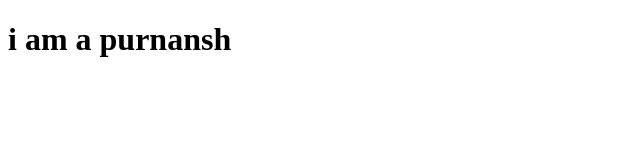
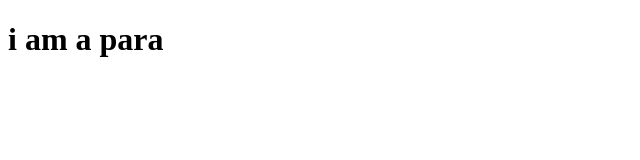
Before and after one commit to patelpurnansh/new-project, a plain HTML site: page new.html in a window 1280 px wide. Shown: the whole page, without its empty margins (0-640 px from the left). Drawn offline with Linux system fonts and the light colour scheme.

Commit message:
Update new.html

```diff
--- a/new.html
+++ b/new.html
@@ -6,6 +6,6 @@
     <title>Document</title>
 </head>
 <body>
-    <h1>i am a purnansh</h1>
+    <h1>i am a para</h1>
 </body>
 </html>
```
